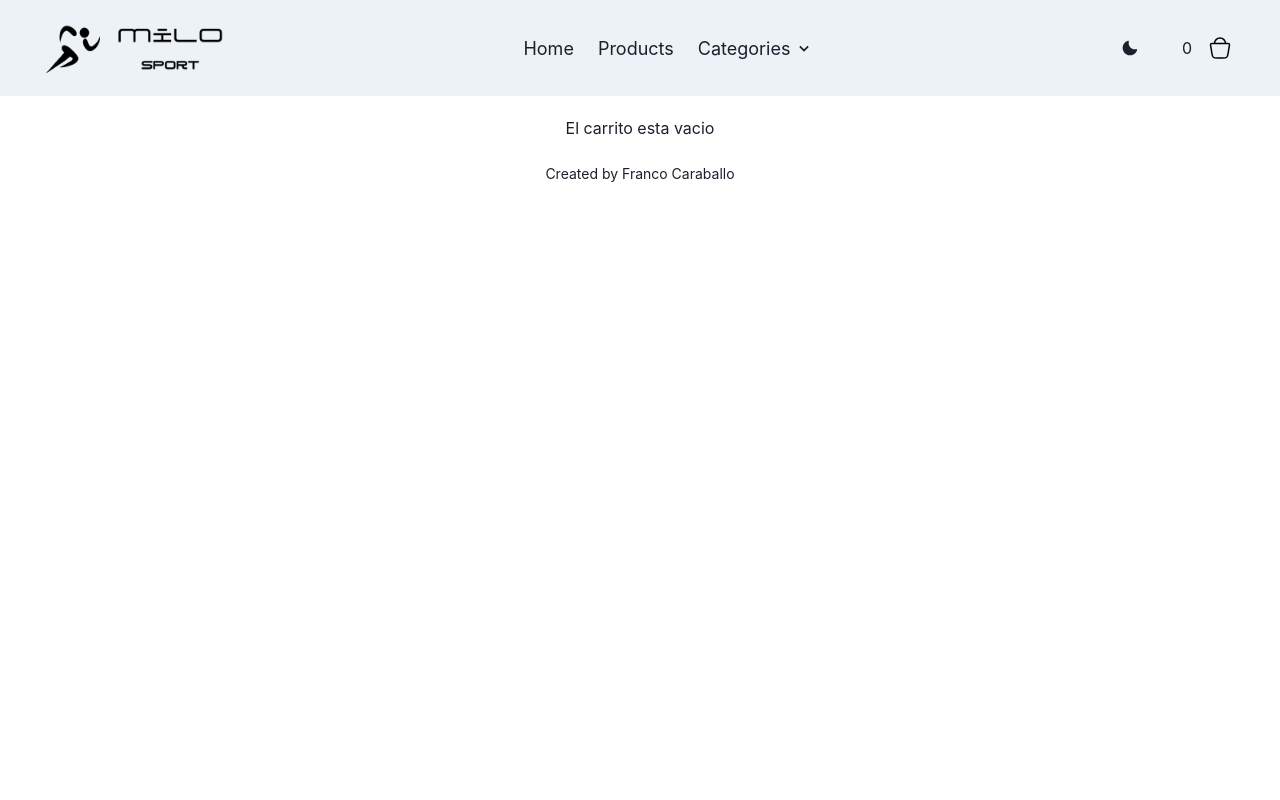
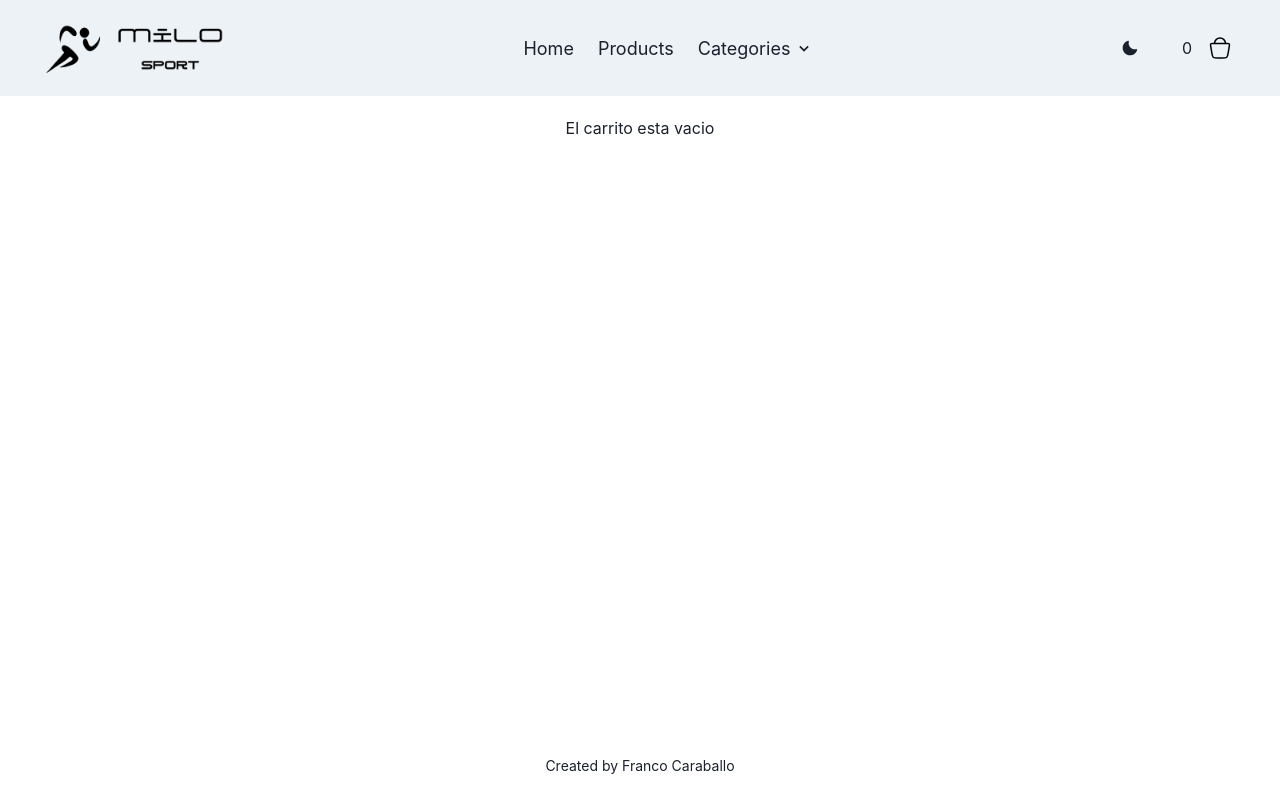
Before and after one commit to francocaraballo/coder-react-1, a React (Vite) app: page /cart in a window 1280 px wide. Built offline with nearby package versions, Linux system fonts and the light colour scheme.

Commit message:
Posicionamiento del footer

```diff
--- a/src/App.jsx
+++ b/src/App.jsx
@@ -3,13 +3,14 @@ import { ChakraProvider } from "@chakra-ui/react";
 
 import { MainRouter } from "./routes/MainRouter";
 import { CartProvider } from "./context";
+import { MainLayout } from "./layout/MainLayout";
 
 const App = () => {
 
   return (
     <ChakraProvider>
       <CartProvider>
-        <MainRouter />
+          <MainRouter />
       </CartProvider>
     </ChakraProvider>
   );
--- /dev/null
+++ b/src/layout/MainLayout.jsx
@@ -0,0 +1,22 @@
+import { Grid, GridItem } from '@chakra-ui/react'
+import { Footer, Navbar } from '../components'
+
+export const MainLayout = ({ children }) => {
+  return (
+    <Grid
+     templateColumns='1fr'
+     templateRows='auto 1fr auto'
+     height='auto'
+     minHeight='100vh'>
+      <GridItem>
+        <Navbar />
+      </GridItem>
+      <GridItem>
+        { children }
+      </GridItem>
+      <GridItem>
+        <Footer />
+      </GridItem>
+    </Grid>
+  )
+}
--- /dev/null
+++ b/src/layout/index.js
@@ -0,0 +1 @@
+export * from './MainLayout'
--- a/src/routes/MainRouter.jsx
+++ b/src/routes/MainRouter.jsx
@@ -1,19 +1,19 @@
-import { BrowserRouter, Routes, Route } from "react-router-dom";
-import { Footer, Navbar } from "../components";
-import { Home, Products, ItemDetails, Categories, Cart } from "../pages";
+import { BrowserRouter, Routes, Route } from 'react-router-dom';
+import { Home, Products, ItemDetails, Categories, Cart } from '../pages';
+import { MainLayout } from '../layout';
 
 export const MainRouter = () => {
   return (
     <BrowserRouter>
-      <Navbar />
-      <Routes>
-        <Route path="/products" element={<Products />} />
-        <Route path="/category/:cat" element={<Categories />} />
-        <Route path="/products/:id" element={<ItemDetails />} />
-        <Route path="/cart" element={<Cart />} />
-        <Route path="/" element={<Home />} />
-      </Routes>
-      <Footer />
+      <MainLayout>
+        <Routes>
+          <Route path='/products' element={<Products />} />
+          <Route path='/category/:cat' element={<Categories />} />
+          <Route path='/products/:id' element={<ItemDetails />} />
+          <Route path='/cart' element={<Cart />} />
+          <Route path='/' element={<Home />} />
+        </Routes>
+      </MainLayout>
     </BrowserRouter>
   );
 };
```
